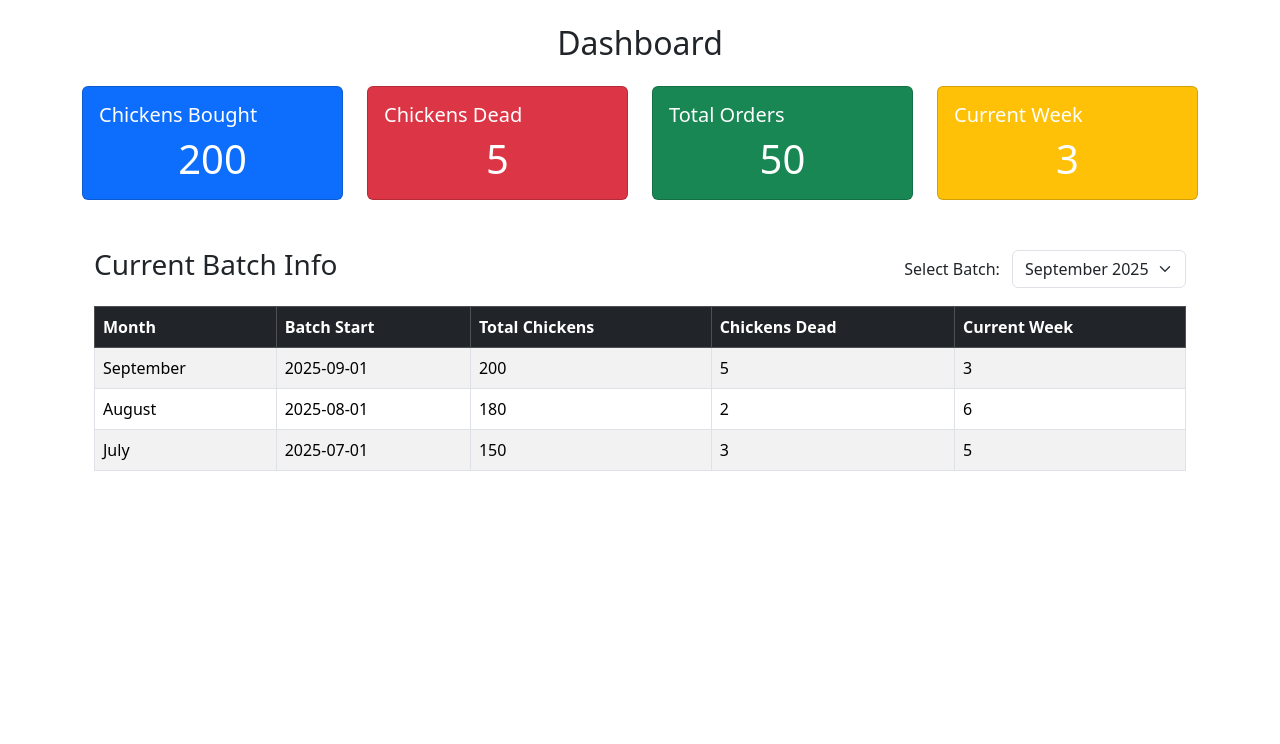
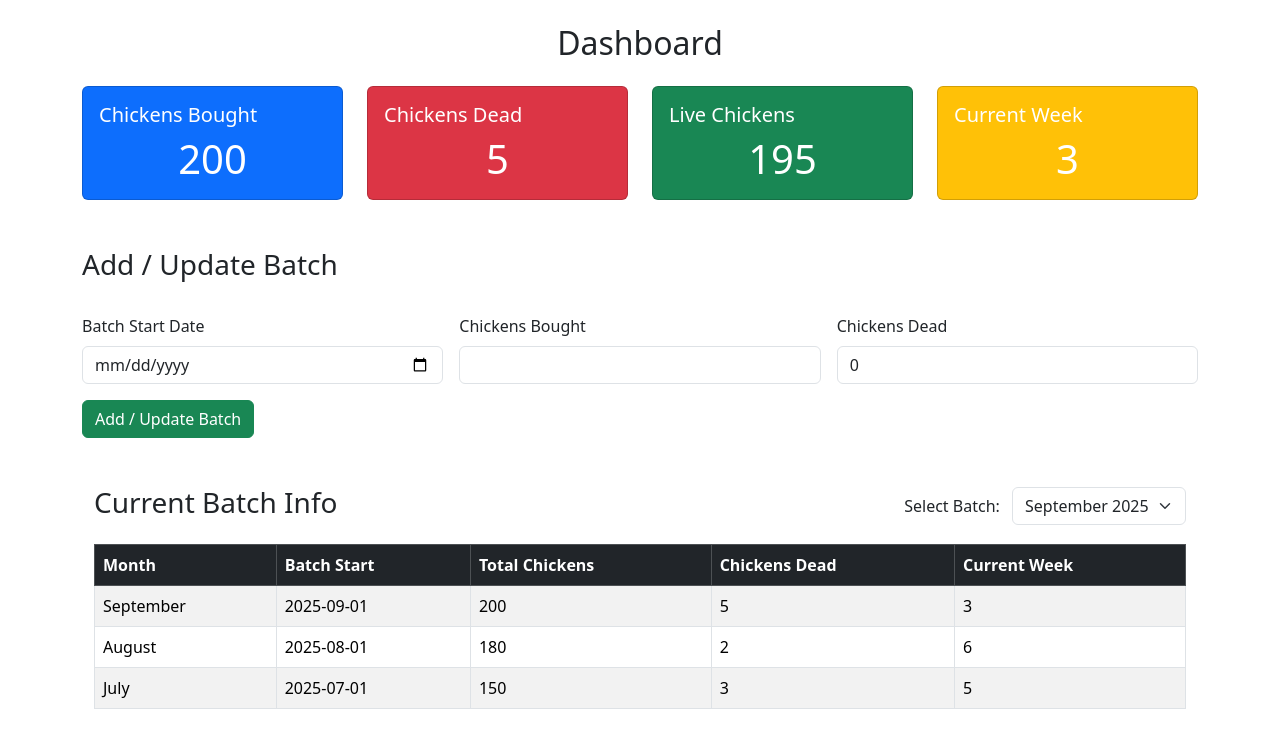
Before and after one commit to mstaniadzumba/chickTrack, a Flask app: page / in a window 1280 px wide. Shown: the part 56-800 px from the top of the page. Run offline with Flask 3, Linux system fonts and the light colour scheme.

Commit message:
Add batch form for start date, chickens bought, and chickens dead

```diff
--- a/templates/index.html
+++ b/templates/index.html
@@ -36,6 +36,8 @@
   </div>
 </nav>
 
+
+
     <div class="container mt-4">
     <h2 class="text-center mb-4">Dashboard</h2>
     <div class="row g-4">
@@ -61,8 +63,8 @@
         <div class="col-md-3">
             <div class="card text-white bg-success">
                 <div class="card-body">
-                    <h5 class="card-title">Total Orders</h5>
-                    <p class="card-text display-6 text-center">50</p>
+                    <h5 class="card-title">Live Chickens</h5>
+                    <p class="card-text display-6 text-center">195</p>
                 </div>
             </div>
         </div>
@@ -79,12 +81,44 @@
     </div>
 </div>
 
+
+
+<div class="container mt-5">
+    <h3>Add / Update Batch</h3>
+    <form id="batchForm" class="row g-3 mt-3">
+
+
+        <div class="col-md-4">
+            <label for="batchDate" class="form-label">Batch Start Date</label>
+            <input type="date" class="form-control" id="batchDate" required>
+        </div>
+
+
+        <div class="col-md-4">
+            <label for="chickBought" class="form-label">Chickens Bought</label>
+            <input type="number" class="form-control" id="chickBought" min="0" required>
+        </div>
+
+
+        <div class="col-md-4">
+            <label for="chickDead" class="form-label">Chickens Dead</label>
+            <input type="number" class="form-control" id="chickDead" min="0" value="0" required>
+        </div>
+
+
+        <div class="col-12 mt-3">
+            <button type="submit" class="btn btn-success">Add / Update Batch</button>
+        </div>
+    </form>
+</div>
+
+
 <div class="container mt-5">
     <div class="container mt-5">
     <div class="d-flex justify-content-between align-items-center mb-3">
         <h3>Current Batch Info</h3>
 
-        <!-- Month/Batch Dropdown -->
+
         <div>
             <label for="batchSelect" class="form-label me-2">Select Batch:</label>
             <select class="form-select" id="batchSelect" style="width:auto; display:inline-block;">
```
